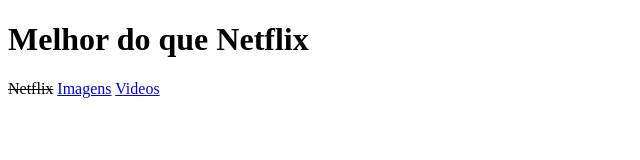
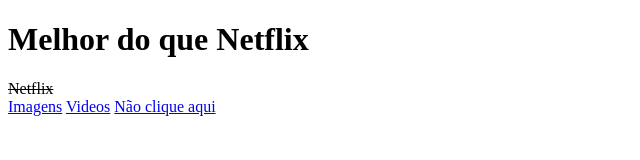
Before and after one commit to claudiojean/aula, a plain HTML site: page index.html in a window 1280 px wide. Shown: the whole page, without its empty margins (0-640 px from the left). Drawn offline with Linux system fonts and the light colour scheme.

Commit message:
Update index.html

```diff
--- a/index.html
+++ b/index.html
@@ -8,7 +8,10 @@
 <body>
     <h1>Melhor do que Netflix</h1>
     <del>Netflix</del>
+    <br>
     <a href="Imagens.html">Imagens</a>
     <a href="Videos.html">Videos</a>
+    <a href=https://www.netflix.com>Não clique aqui</a>
+
 </body>
 </html>
```
